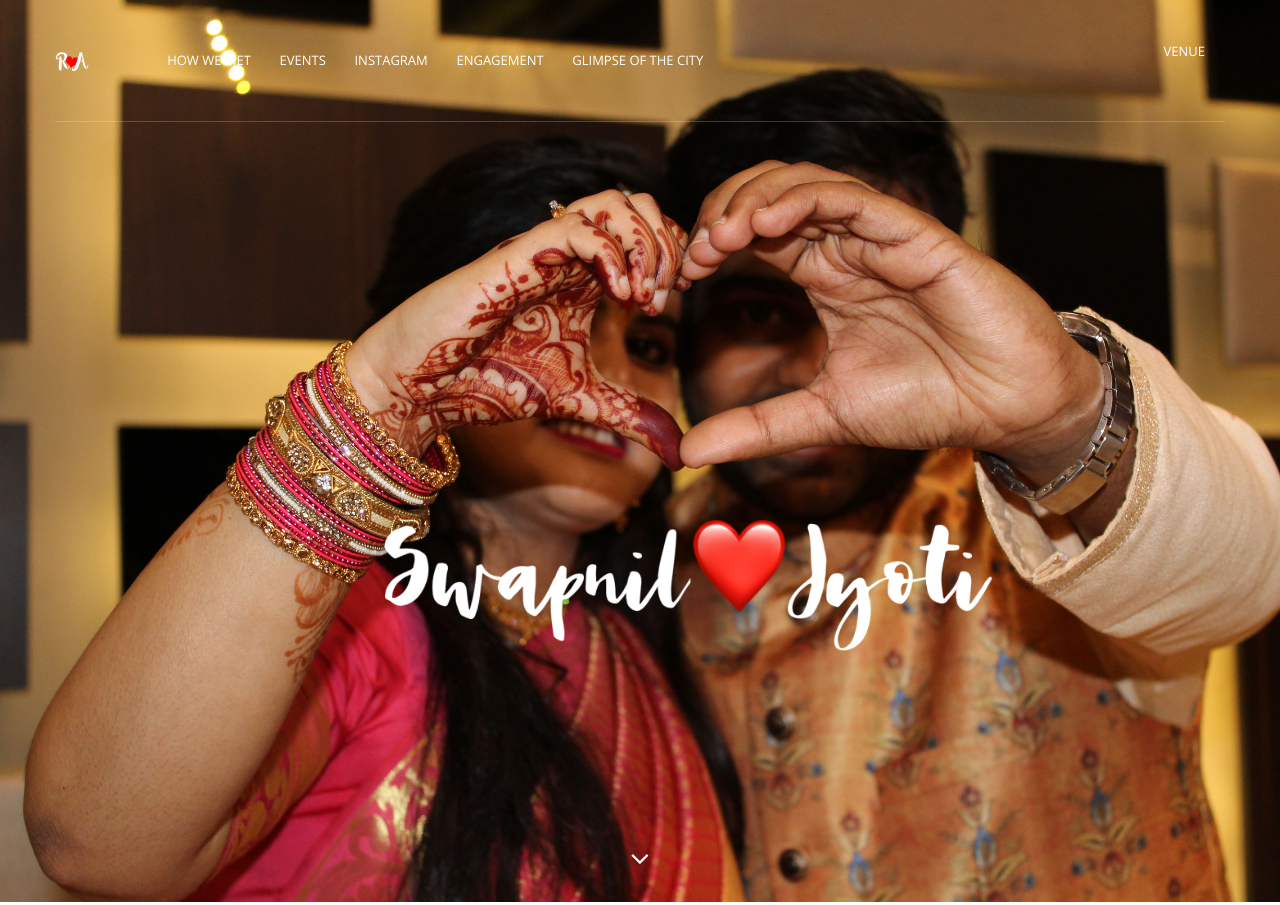
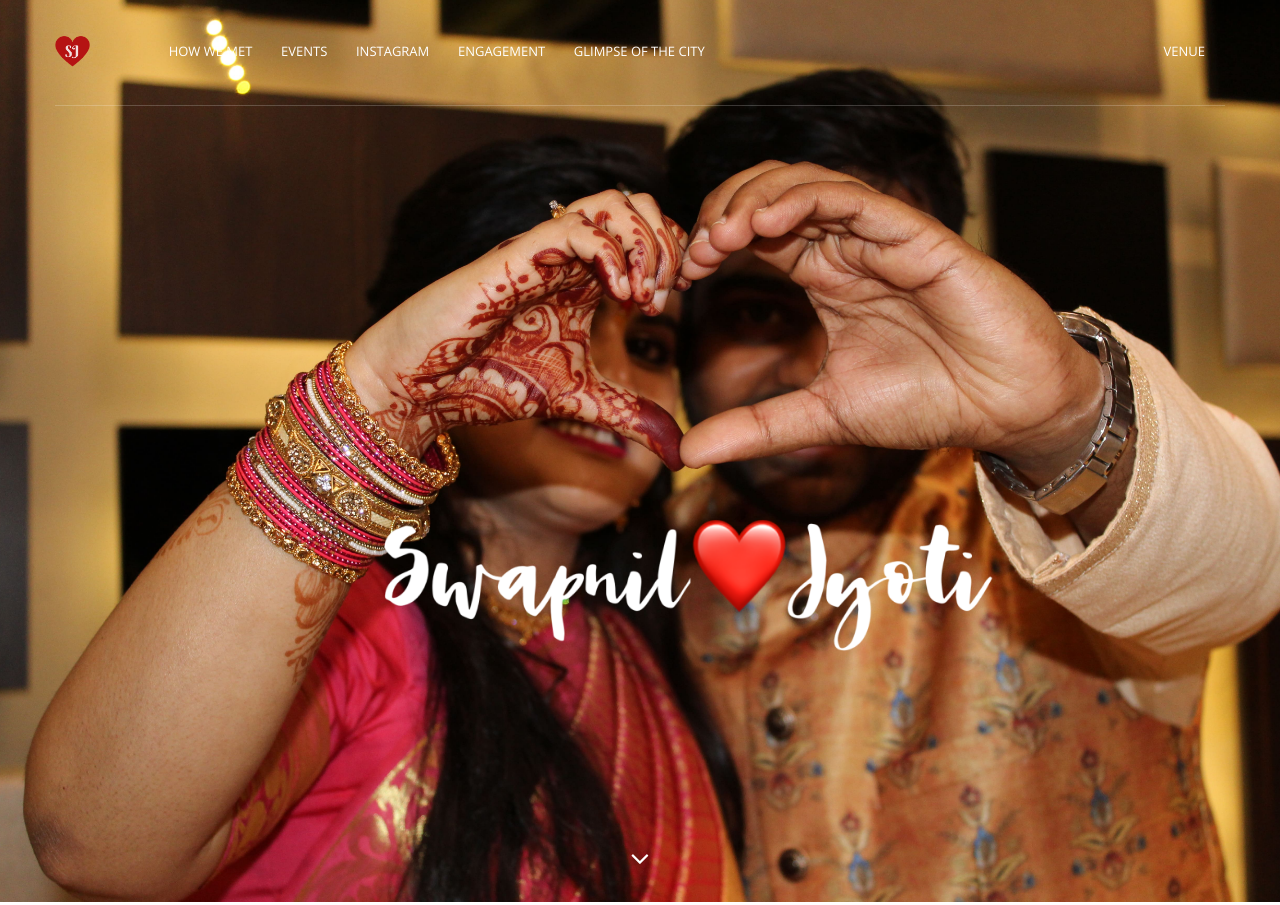
Before and after one commit to swapnilpalse/Wedding-Invitation, a website: page index.html in a window 1280 px wide. Shown: the top 905 px of the page. Drawn offline with nearby package versions, Linux system fonts and the light colour scheme; some packages are replaced by stand-ins of ours; files that its build step writes are made by us from their sources; a script that the page names is missing; files whose address does not match are found by name.

Commit message:
updated the styles and favicons

```diff
--- a/index.html
+++ b/index.html
@@ -10,7 +10,7 @@
 <head>
     <meta charset="utf-8">
     <meta http-equiv="X-UA-Compatible" content="IE=edge"/>
-    <title>Ram & Antara getting hitched!</title>
+    <title>Swapnil & Jyoti getting hitched!</title>
     <meta name="description" content="We would like to invite you to our big day.">
     <meta name="viewport" content="width=device-width, initial-scale=1">
     <meta name="theme-color" content="#ffffff">
@@ -18,9 +18,9 @@
     <meta property="og:description" content="We would like to invite you to our big day.">
     <meta property="og:image" content="img/hero1.JPG">
     <meta property="og:type" content="website">
-    <link rel="apple-touch-icon" sizes="180x180" href="apple-touch-icon.png">
-    <link rel="icon" type="image/png" sizes="32x32" href="favicon-32x32.png">
-    <link rel="icon" type="image/png" sizes="16x16" href="favicon-16x16.png">
+    <link rel="apple-touch-icon" type="image/favicon_io/png" sizes="180x180" href="apple-touch-icon.png">
+    <link rel="icon" type="image/favicon_io/png" sizes="32x32" href="img/favicon_io/favicon-32x32.png">
+    <link rel="icon" type="image/favicon_io/png" sizes="16x16" href="img/favicon_io/favicon-16x16.png">
     <link rel="manifest" href="manifest.json">
     <link rel="mask-icon" href="safari-pinned-tab.svg" color="#5bbad5">
     <link rel="stylesheet" href="css/normalize.min.css">
@@ -42,7 +42,7 @@
     <section class="navigation">
         <header>
             <div class="header-content">
-                <div class="logo"><a href="#"><img src="img/logo.png" alt="Logo"></a></div>
+                <div class="logo"><a href="#"><img src="img/SJ.png" alt="Logo"></a></div>
                 <div class="header-nav">
                     <nav>
                         <ul class="primary-nav">
--- a/js/scripts.js
+++ b/js/scripts.js
@@ -93,7 +93,7 @@ $(document).ready(function () {
                 $('section.navigation').addClass('fixed');
                 $('header').css({
                     "border-bottom": "none",
-                    "padding": "35px 0"
+                    "padding": "17px 0"
                 });
                 $('header .member-actions').css({
                     "top": "26px",
@@ -105,7 +105,7 @@ $(document).ready(function () {
                 $('section.navigation').removeClass('fixed');
                 $('header').css({
                     "border-bottom": "solid 1px rgba(255, 255, 255, 0.2)",
-                    "padding": "50px 0"
+                    "padding": "35px 0"
                 });
                 $('header .member-actions').css({
                     "top": "41px",
--- a/sass/styles.scss
+++ b/sass/styles.scss
@@ -299,7 +299,7 @@ Hero
   width: 100%;
 }
 header {
-  padding: 50px 0;
+  padding: 10px 0;
   border-bottom: solid 1px rgba(255, 255, 255, 0.2);
   position: relative;
   width: 1170px;
@@ -319,7 +319,7 @@ header {
     display: inline-block;
   }
   .logo img {
-    height: 19px;
+    height: 35px;
   }
   ul.primary-nav {
     margin: 0 0 0 75px;
```
Also changed, not shown: css/styles.min.css, img/SJ.PNG (added), img/favicon_io/android-chrome-192x192.png (added), img/favicon_io/android-chrome-512x512.png (added), img/favicon_io/apple-touch-icon.png (added), img/favicon_io/favicon-16x16.png (added), img/favicon_io/favicon-32x32.png (added), img/favicon_io/favicon.ico (added), img/favicon_io/site.webmanifest (added), js/scripts.min.js.
